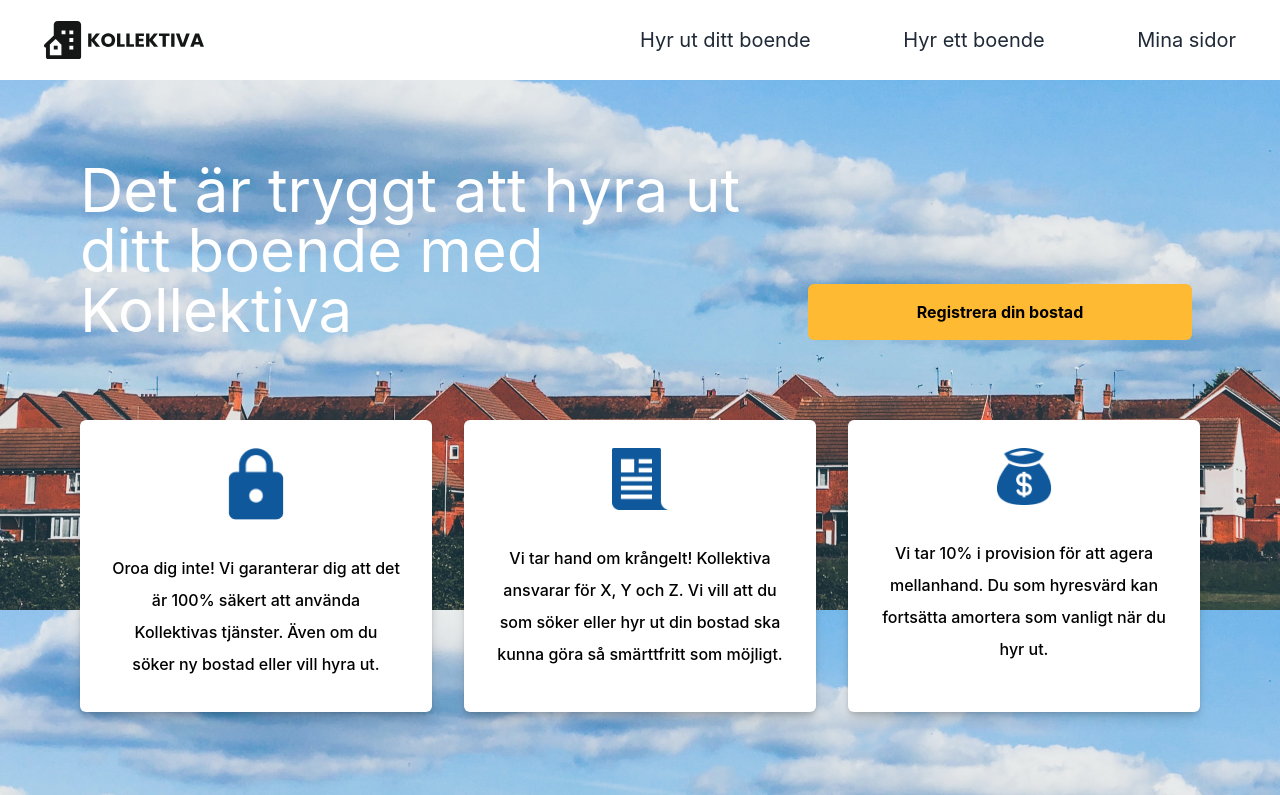
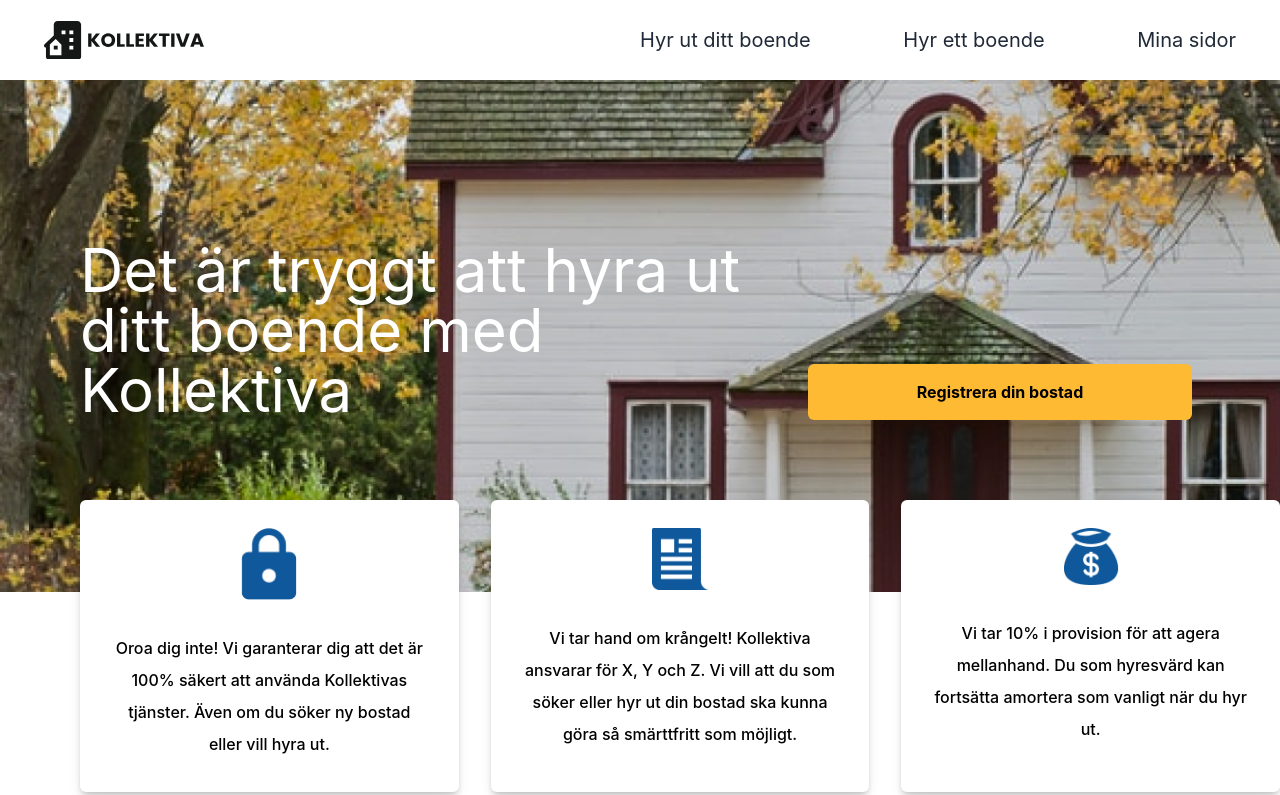
Before and after one commit to Sakariash/Kollektiva, a Next.js app: page /registeredhouses in a window 1280 px wide. Shown: the top 795 px of the page. Built offline with nearby package versions, Linux system fonts and the light colour scheme.

Commit message:
Added backgroundpicture

```diff
--- a/components/RegisterdHouses/RegisterdHousesHeading/index.js
+++ b/components/RegisterdHouses/RegisterdHousesHeading/index.js
@@ -4,8 +4,8 @@ import RegisteredHousesBox from "../RegisteredHousesBox";
 const RegisterdHousesHeading = () => {
   return (
     <div className="bg-white pb-14">
-      <div className="p-20 bg-hero-image">
-        <div className="flex flex-col laptop:flex-row">
+      <div className="p-20 h-128 bg-cover bg-hero-registered">
+        <div className="flex flex-col mt-20 laptop:flex-row">
           <div clasName="w-1/2">
             <h1 className="text-3xl tablet:text-5xl laptop:text-6xl mb-6 text-white">
               Det är tryggt att hyra ut ditt boende med Kollektiva
@@ -18,7 +18,7 @@ const RegisterdHousesHeading = () => {
             />
           </div>
         </div>
-        <div className="flex flex-col tablet:flex-row tablet:space-x-8">
+        <div className="absolute flex flex-col tablet:flex-row tablet:space-x-8">
           <RegisteredHousesBox
             imgsrc="assets/images/RegisteredHouses/Vector.png"
             boxText={
@@ -39,7 +39,7 @@ const RegisterdHousesHeading = () => {
           />
         </div>
       </div>
-      <h2 className="ml-16 mr-16 tablet:ml-24 pt-14 text-3xl tablet:text-5xl text-primary">
+      <h2 className="ml-16 mr-16 mt-36 tablet:ml-24 pt-14 text-3xl tablet:text-5xl text-primary">
         Dina registrerade bostäder
       </h2>
       <div className="bg-white mt-10 mb-1 w-2/3 rounded-md border-orange-500 border-2 m-auto flex flex-row">
--- a/tailwind.config.js
+++ b/tailwind.config.js
@@ -15,6 +15,8 @@ module.exports = {
       },
       backgroundImage: {
         "hero-image": "url('/assets/images/MyPages/headpicture.png')",
+        "hero-registered":
+          "url('/assets/images/RegisteredHouses/registered.png')",
       },
 
       screens: {
```
Also changed, not shown: public/assets/images/RegisteredHouses/registered.png (added).
